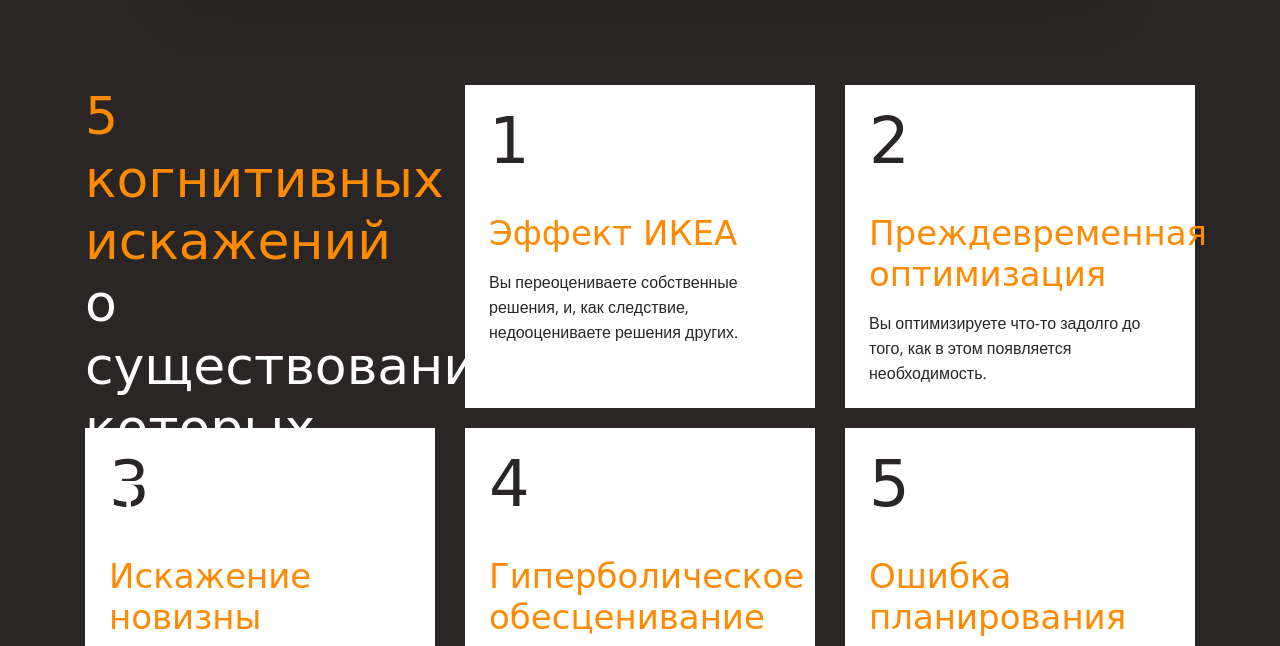
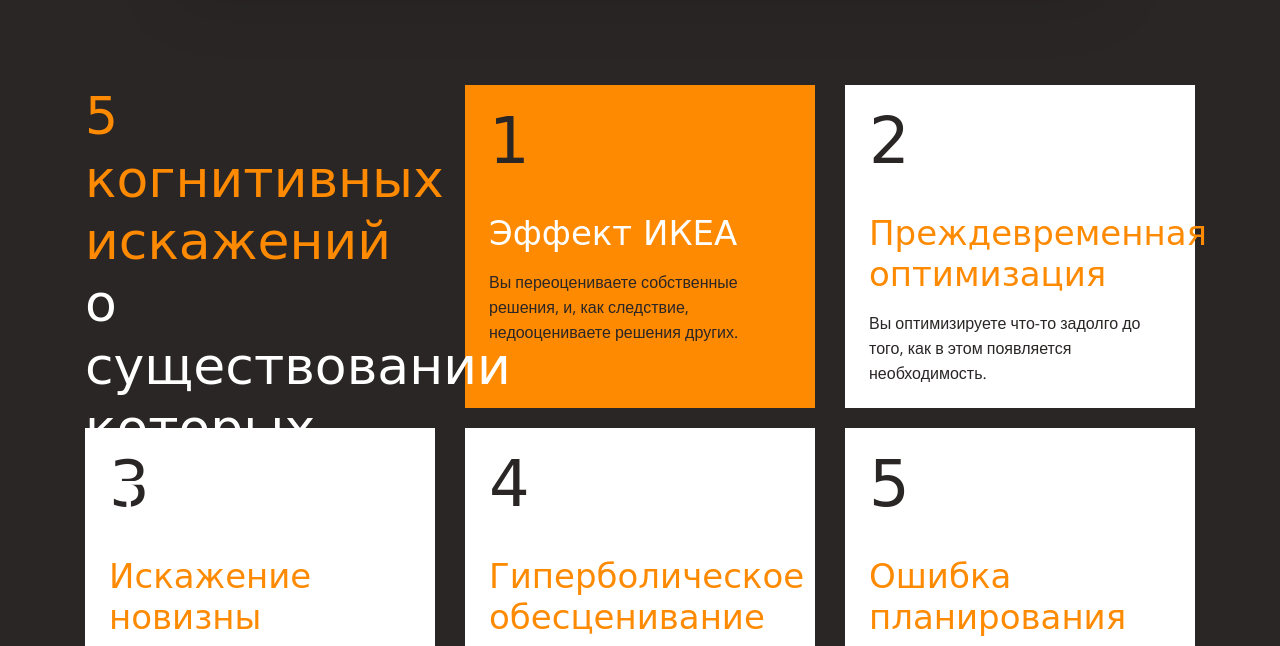
Before and after one commit to TarquiniusMajor/layout-designer-project-lvl1, a website: page src/index.html in a window 1280 px wide. In both pictures the pointer is over the item 640 px from the left and 2055 px from the top of the page. Shown: the part 1809-2455 px from the top of the page. Drawn offline with nearby package versions, Linux system fonts and the light colour scheme; a web font is replaced by a local one.

Commit message:
step 3 hover fix

```diff
--- a/src/styles/style.css
+++ b/src/styles/style.css
@@ -160,6 +160,10 @@
   background-color: var(--color-white);
 }
 
+.nav-card:hover {
+  background-color: var(--color-primary);
+}
+
 .nav-link {
   display: block;
   text-decoration: none;
@@ -177,6 +181,10 @@
 .nav-card-header {
   color: var(--color-primary);
   margin-bottom: 16px;
+}
+
+.nav-card:hover .nav-card-header {
+  color: var(--color-white);
 }
 
 .nav-ul {
```
